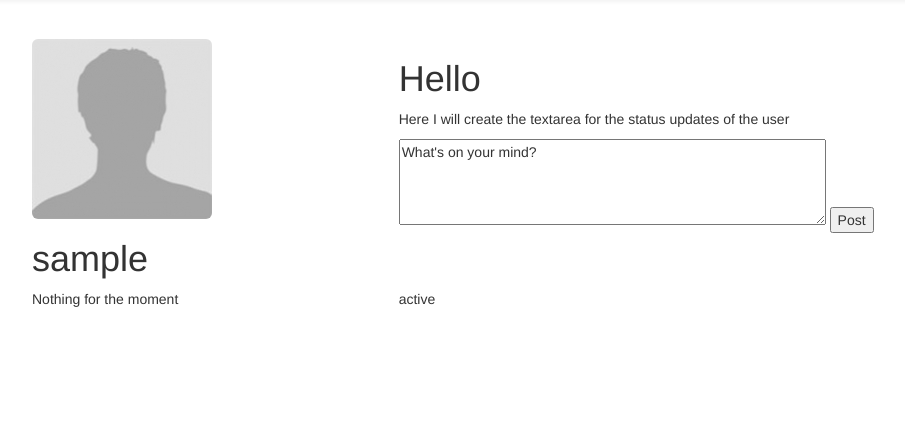
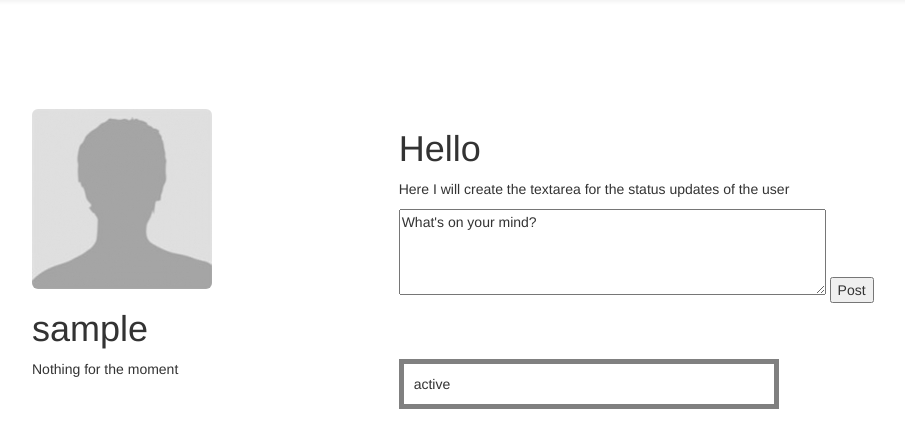
Before and after one commit to konsvasi/SocialNetwork, a PHP site: page /login_success.php in a window 1280 px wide. Shown: the part 51-499 px from the top of the page, without its empty margins (73-978 px from the left). Run offline with PHP 8.4, Linux system fonts and the light colour scheme; the visitor is signed in with stand-in values (Sample User, id 1); tables that the repository leaves empty or names only in its code hold one stand-in row (values such as "Sample post"); some libraries are stand-ins or nearby versions.

Commit message:
Made some design changes in the way the status updates appear

```diff
--- a/login_success.php
+++ b/login_success.php
@@ -7,6 +7,7 @@
 <head>
 	<meta charset="UTF-8">
 	<title>Profile</title>
+	<link rel="stylesheet" href="stylesheet.css">
 	<link rel="stylesheet" href="https://maxcdn.bootstrapcdn.com/bootstrap/3.3.5/css/bootstrap.min.css">
 	<link rel="stylesheet" href="https://maxcdn.bootstrapcdn.com/bootstrap/3.3.5/css/bootstrap-theme.min.css">
 	<script type="text/javascript" src="functions.js"></script>
--- a/profile.php
+++ b/profile.php
@@ -27,6 +27,7 @@
     <div class="container-fluid">
     	<div class="row">
     		<div class="col-md-4">
+                <!--Here is the profile picture, if he changes it I have to change the path to the new picture -->
     			<img onmouseover="editProfilePic('out')" src="pictures/default_profile.jpg" class="img-rounded">
                 <div id="out"></div>
     			<h1><?php print($_SESSION['Username']) ?></h1>
--- a/showStatus.php
+++ b/showStatus.php
@@ -16,7 +16,8 @@ if(!$result)
 
 if($count > 0){
 	while($row = mysqli_fetch_array($result, MYSQLI_ASSOC)){
-		print "${row['Status']}<br>";
+		echo "<p id='status'>${row['Status']}</p>";
+		echo "<br>";
 	}
 
 }
--- a/stylesheet.css
+++ b/stylesheet.css
@@ -38,3 +38,13 @@ body {
 	height: 160px;
 	float: left;
 }
+
+#status {
+	/*border-style: solid;
+	border-width: 2px;
+	display:inline-block;*/
+	width: 380px;
+	padding: 10px;
+	border: 5px solid grey;
+	margin: 0;
+}
```
